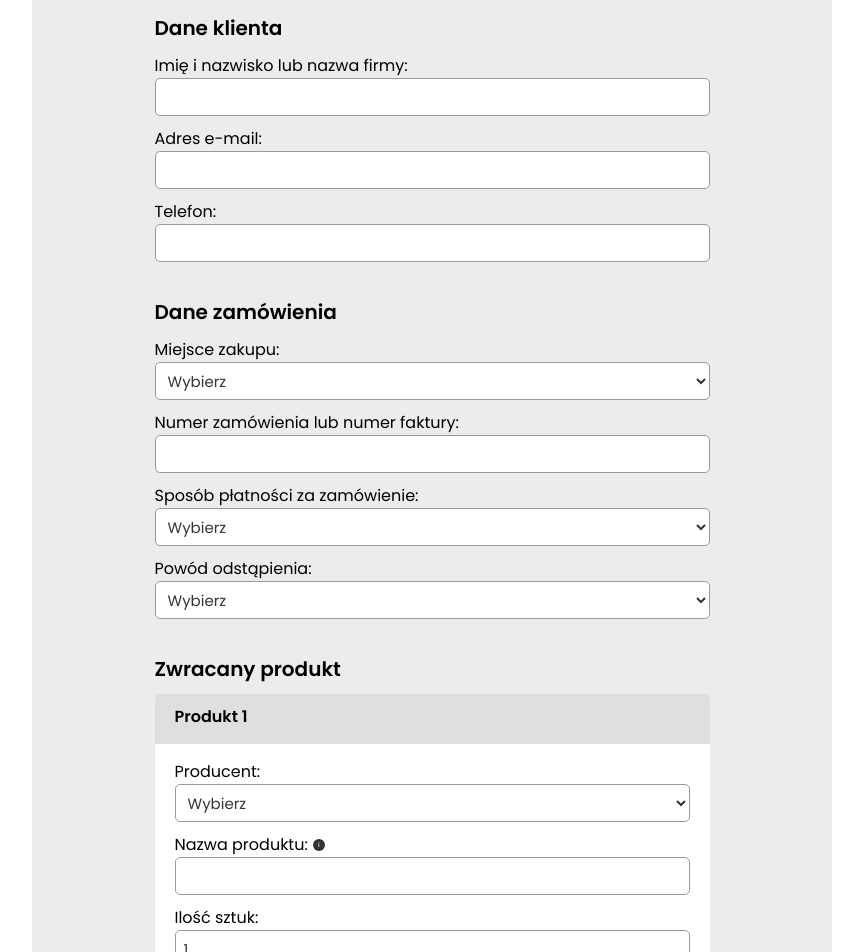
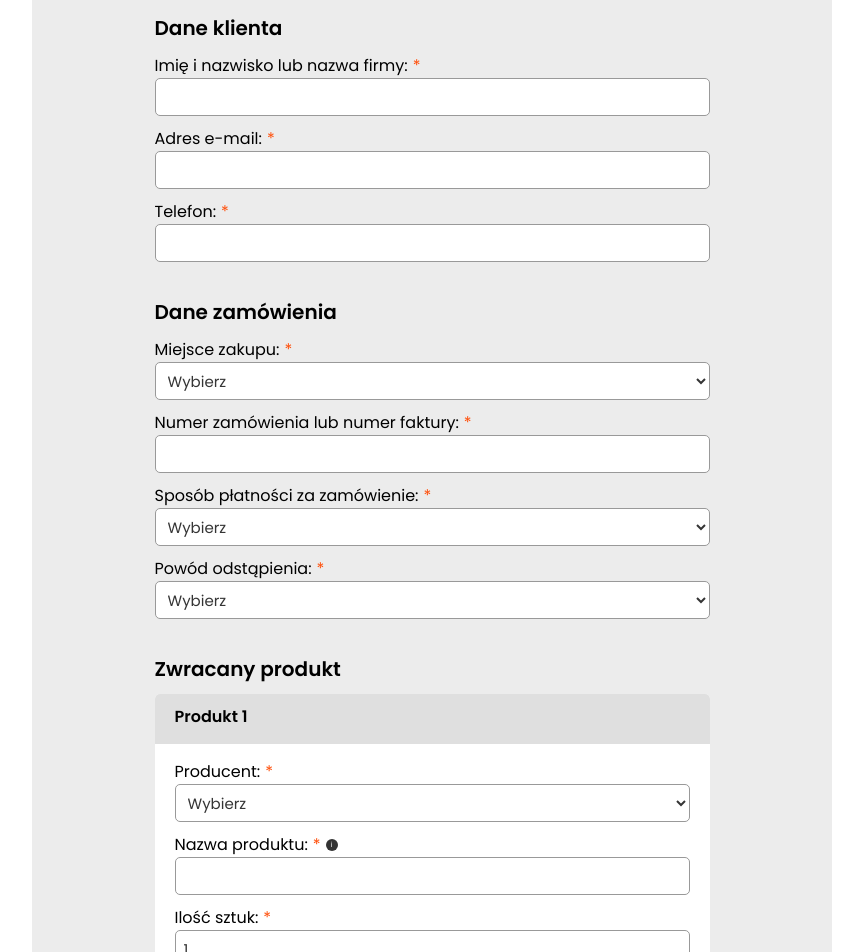
Before and after one commit to tomek2x1/react-hook-form, a React (Create React App) app: page / in a window 1280 px wide. Shown: the part 140-1092 px from the top of the page, without its empty margins (208-1071 px from the left). Built offline with nearby package versions, Linux system fonts and the light colour scheme.

Commit message:
dodanie gwiazdek

```diff
--- a/src/App.css
+++ b/src/App.css
@@ -196,6 +196,11 @@ input[type="number"] {
   padding-left: 5px;
 }
 
+.form-star {
+  color: #ff4e09;
+  margin-left: 5px;
+}
+
 .form-submit-wrapper {
   display: flex;
   justify-content: flex-end;
--- a/src/App.js
+++ b/src/App.js
@@ -44,7 +44,6 @@ const App = () => {
     register,
     formState: { errors },
     handleSubmit,
-    getValues,
     watch,
     control,
   } = useForm({
@@ -123,7 +122,6 @@ const App = () => {
   });
 
   const onSubmit = (data) => {
-    console.log("cs");
     const products = data.products.map((product, index) => {
       return `
       <h5>Produkt ${index + 1}</h5>
@@ -202,6 +200,7 @@ const App = () => {
           <h2 className="form-subtitle">Dane klienta</h2>
           <label htmlFor="userName" className="form-label">
             Imię i nazwisko lub nazwa firmy:
+            <span className="form-star">*</span>
             <input
               type="text"
               className="form-field"
@@ -216,7 +215,7 @@ const App = () => {
             )}
           </label>
           <label htmlFor="userEmail" className="form-label">
-            Adres e-mail:
+            Adres e-mail:<span className="form-star">*</span>
             <input
               type="text"
               className="form-field"
@@ -236,7 +235,7 @@ const App = () => {
             )}
           </label>
           <label htmlFor="userPhone" className="form-label">
-            Telefon:
+            Telefon:<span className="form-star">*</span>
             <input
               type="number"
               className="form-field"
@@ -257,7 +256,7 @@ const App = () => {
           </label>
           <h2 className="form-subtitle">Dane zamówienia</h2>
           <label htmlFor="placeBuy" className="form-label">
-            Miejsce zakupu:
+            Miejsce zakupu:<span className="form-star">*</span>
             <select
               className="form-field"
               id="placeBuy"
@@ -285,6 +284,7 @@ const App = () => {
           ) : null}
           <label htmlFor="orderNumber" className="form-label">
             Numer zamówienia lub numer faktury:
+            <span className="form-star">*</span>
             <input
               type="text"
               className="form-field"
@@ -299,7 +299,7 @@ const App = () => {
             )}
           </label>
           <label htmlFor="payType" className="form-label">
-            Sposób płatności za zamówienie:
+            Sposób płatności za zamówienie:<span className="form-star">*</span>
             <select
               className="form-field"
               id="payType"
@@ -322,7 +322,7 @@ const App = () => {
           </label>
           {watch("payType") === "Inny sposób" ? (
             <label htmlFor="accountNumber" className="form-label">
-              Numer konta:
+              Numer konta bankowego:<span className="form-star">*</span>
               <input
                 type="number"
                 className="form-field"
@@ -334,7 +334,7 @@ const App = () => {
                 })}
               />
               {errors.accountNumber?.type === "required" && (
-                <span className="form-error">Podaj numer konta</span>
+                <span className="form-error">Podaj numer konta bankowego</span>
               )}
               {errors.accountNumber?.type === "pattern" && (
                 <span className="form-error">
@@ -345,7 +345,7 @@ const App = () => {
           ) : null}
 
           <label htmlFor="reason" className="form-label">
-            Powód odstąpienia:
+            Powód odstąpienia:<span className="form-star">*</span>
             <select
               className="form-field"
               id="reason"
@@ -395,7 +395,7 @@ const App = () => {
                   htmlFor={`products[${index}].producer`}
                   className="form-label"
                 >
-                  Producent:
+                  Producent:<span className="form-star">*</span>
                   <select
                     className="form-field"
                     id={`products[${index}].producer`}
@@ -419,7 +419,7 @@ const App = () => {
                   className="form-label"
                 >
                   <div className="form-tooltip-wrapper">
-                    Nazwa produktu:{" "}
+                    Nazwa produktu:<span className="form-star">*</span>{" "}
                     <div
                       className="form-tooltip-btn"
                       data-tip="Prosimy o przepisanie nazwy produktu z faktury lub maila potwierdzającego zamówienie"
@@ -446,7 +446,7 @@ const App = () => {
                   htmlFor={`products[${index}].quantity`}
                   className="form-label"
                 >
-                  Ilość sztuk:
+                  Ilość sztuk:<span className="form-star">*</span>
                   <input
                     type="number"
                     className="form-field"
@@ -491,7 +491,7 @@ const App = () => {
                 Wyrażam zgodę na przetwarzanie moich danych osobowych przez P.W.
                 MULTIMAX Damian Chwiejczak, ul. Peowiaków 9, 22-400 Zamość,
                 przetwarzanych do celów związanych z reklamacją lub zwrotem
-                towaru.
+                towaru.<span className="form-star">*</span>
                 {errors.rodo?.message && (
                   <div className="form-error">Zgoda jest wymagana</div>
                 )}
```
